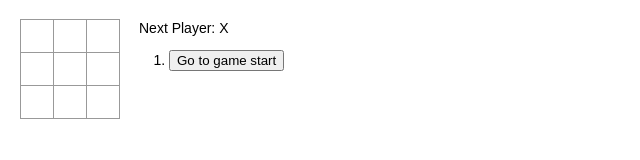
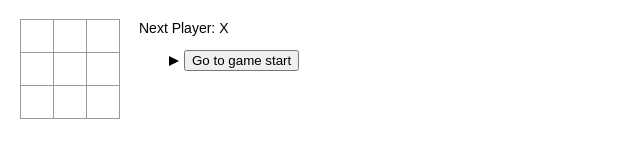
Before and after one commit to sarthak3154/react-starter, a React (Create React App) app: page / in a window 1280 px wide. Shown: the top 160 px of the page, without its empty margins (0-640 px from the left). Built offline with nearby package versions, Linux system fonts and the light colour scheme.

Commit message:
Highlight selected move

```diff
--- a/src/App.css
+++ b/src/App.css
@@ -80,4 +80,20 @@ ol, ul {
 
 .move-list-item {
     margin-top: 10px;
+    display: flex;
+    flex-direction: row;
 }
+
+.triangle-right {
+	width: 0;
+    align-self: center;
+	height: 0;
+	border-top: 5px solid transparent;
+	border-left: 10px solid black;
+    margin-right: 5px;
+	border-bottom: 5px solid transparent;
+}
+
+.triangle-invisible {
+
+}
--- a/src/App.js
+++ b/src/App.js
@@ -114,17 +114,20 @@ class Game  extends Component {
         const winner = calculateWinner(current.squares);
 
         const moves = history.map((step, move) => {
-            console.log('Move: ' + move);
+            console.log(`Move: ${move}\nStep Number: ${this.state.stepNumber}`);
+
             const desc = move ? 'Go to move #' + move :
             'Go to game start';
             const currMove = history[move];
-            console.log(currMove);
-            var row = Math.floor(currMove.last / 3);
-            var col = Math.floor(currMove.last % 3);
-            var moveLocation = move ? `(${row}, ${col})` : '';
+            let row = Math.floor(currMove.last / 3);
+            let col = Math.floor(currMove.last % 3);
+            let moveLocation = move ? `(${row}, ${col})` : '';
+            let num = (move+1) / (this.state.stepNumber+1);
+            let classname = (num === 1) ? 'triangle-right' : '';
             return (
                 // If key is not mentioned, it will give a warning. Its recommended to assign proper keys whenever building dynamic lists.
                 <li className="move-list-item" key={move}>
+                <div className={classname}></div>
                 <button onClick={() => this.jumpTo(move)}>{desc}</button>
                 <div>{moveLocation}</div>
                 </li>
```
